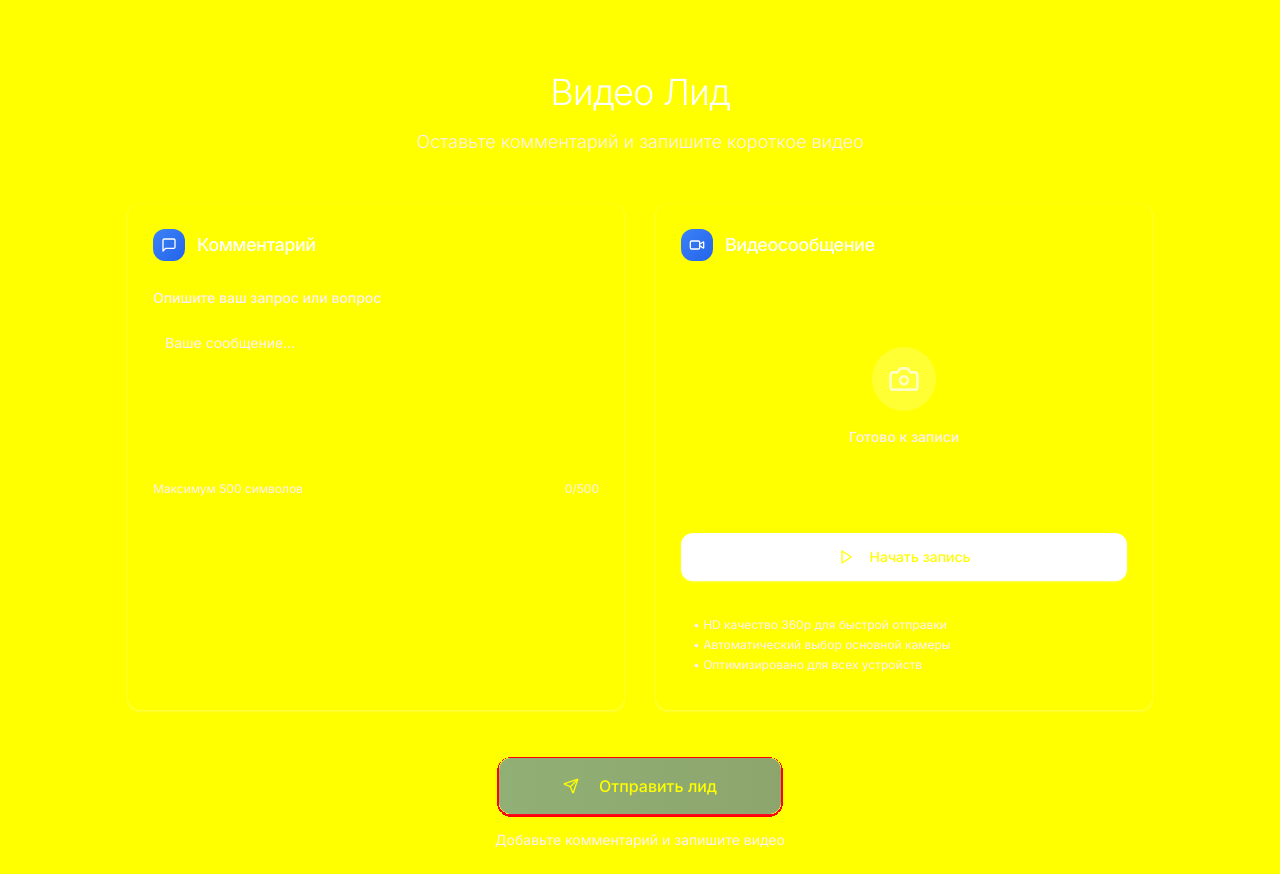
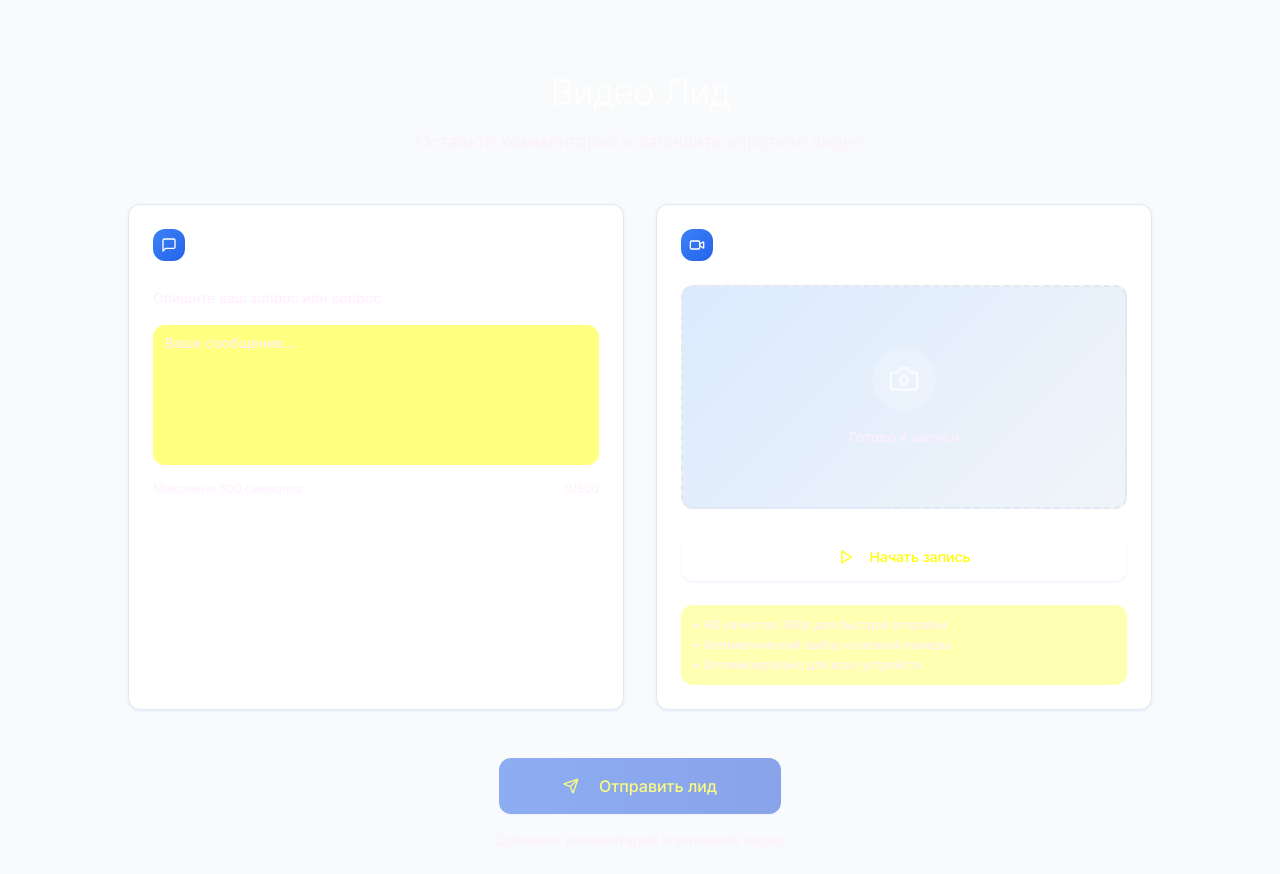
Before and after one commit to pr-poehali-dev/video-feedback-app, a React (Vite) app: page / in a window 1280 px wide. Built offline with nearby package versions, Linux system fonts and the light colour scheme.

Commit message:
Фикс верстки на желтом фоне

```diff
--- a/src/index.css
+++ b/src/index.css
@@ -33,24 +33,33 @@
   * {
     @apply border-border;
   }
-  body {
-    @apply bg-background text-foreground font-['Inter',_sans-serif] antialiased;
-    background-color: hsl(248 250 252) !important;
+  html {
+    background: #f8fafc !important;
+    background-color: #f8fafc !important;
   }
 
-  html {
-    background-color: hsl(248 250 252) !important;
+  body {
+    background: #f8fafc !important;
+    background-color: #f8fafc !important;
+    color: #1e3a8a !important;
+    font-family: "Inter", sans-serif !important;
+  }
+
+  #root {
+    background: #f8fafc !important;
+    background-color: #f8fafc !important;
+  }
+
+  .min-h-screen {
+    background: #f8fafc !important;
+    background-color: #f8fafc !important;
   }
 }
 
 /* Минималистичные стили */
 .video-placeholder {
-  background: linear-gradient(
-    135deg,
-    hsl(var(--accent)) 0%,
-    hsl(var(--muted)) 100%
-  );
-  border: 2px dashed hsl(var(--border));
+  background: linear-gradient(135deg, #dbeafe 0%, #f1f5f9 100%) !important;
+  border: 2px dashed #e2e8f0;
 }
 
 .recording-indicator {
@@ -69,19 +78,19 @@
 
 /* Минималистичные тени и эффекты */
 .minimal-card {
-  box-shadow: 0 1px 3px 0 hsl(var(--primary) / 0.1);
-  border: 1px solid hsl(var(--border));
-  background-color: hsl(var(--card)) !important;
+  box-shadow: 0 1px 3px 0 rgba(37, 99, 235, 0.1);
+  border: 1px solid #e2e8f0;
+  background-color: #ffffff !important;
 }
 
 .minimal-button {
   transition: all 0.2s ease-in-out;
-  box-shadow: 0 1px 2px 0 hsl(var(--primary) / 0.1);
+  box-shadow: 0 1px 2px 0 rgba(37, 99, 235, 0.1);
 }
 
 .minimal-button:hover {
   transform: translateY(-1px);
-  box-shadow: 0 4px 12px 0 hsl(var(--primary) / 0.15);
+  box-shadow: 0 4px 12px 0 rgba(37, 99, 235, 0.15);
 }
 
 /* Плавные переходы */
```
